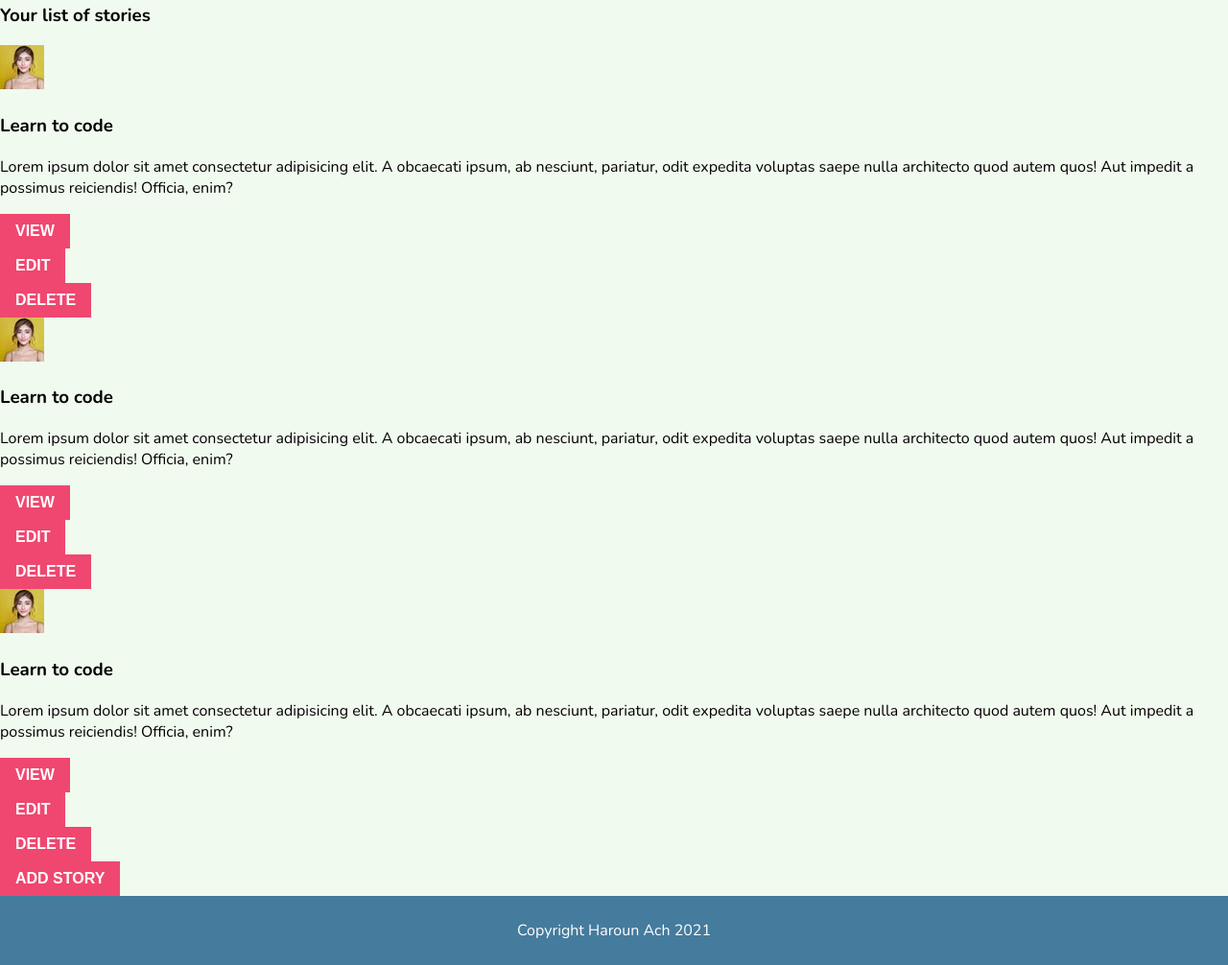
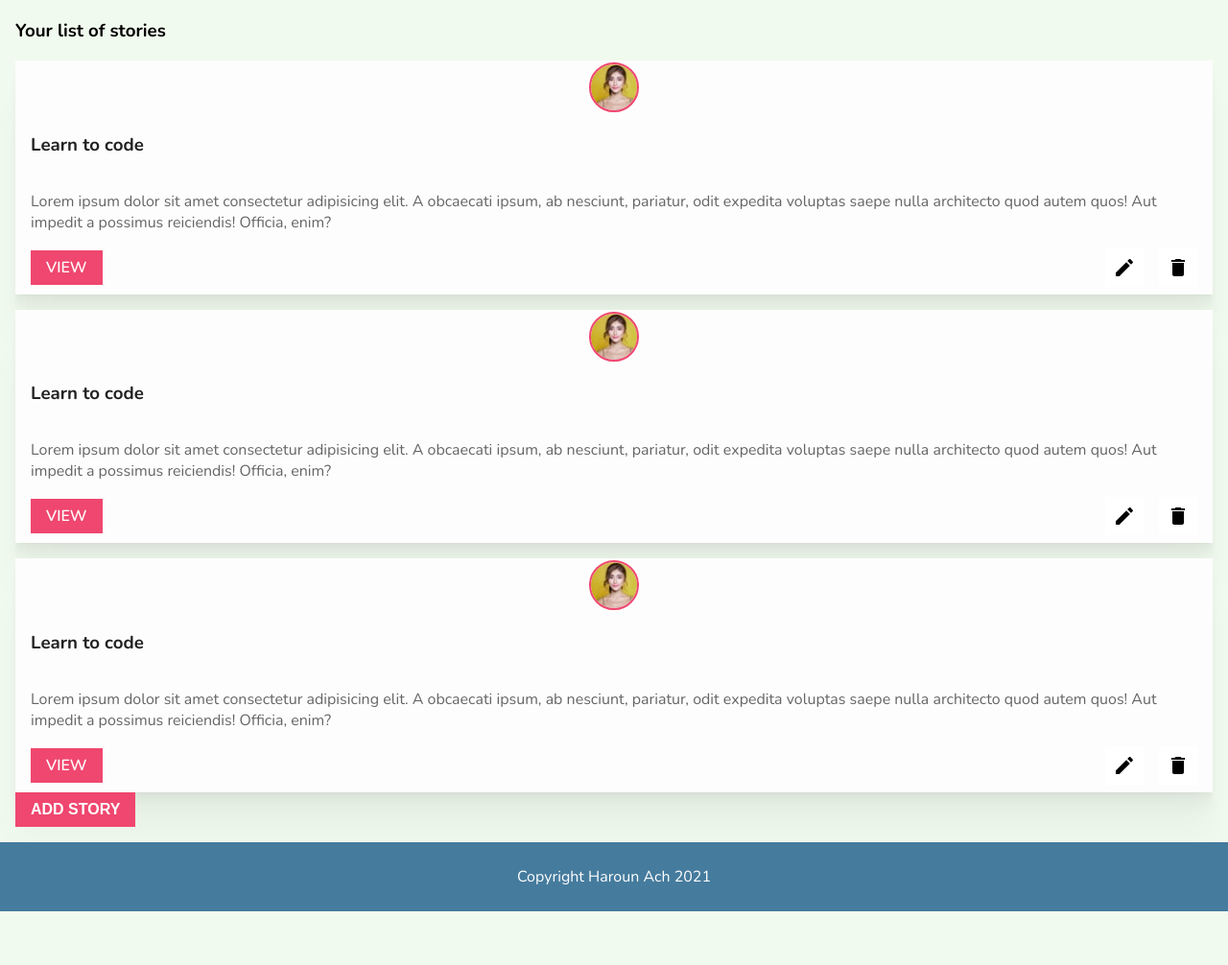
Before and after one commit to harounach/storybook-frontend, a website: page public/dashboard.html in a window 1280 px wide. Shown: the part 156-1162 px from the top of the page at 96% size. After the commit the page ends 1106 px from the top, so only its background shows below. Drawn offline with nearby package versions, Linux system fonts and the light colour scheme; files that its build step writes are made by us from their sources.

Commit message:
Create story card styles

```diff
--- a/public/dashboard.html
+++ b/public/dashboard.html
@@ -53,10 +53,22 @@
             </p>
           </div>
           <div class="story-card__section">
-            <div class="btn-group">
-              <button class="btn">View</button>
-              <button class="btn">Edit</button>
-              <button class="btn">Delete</button>
+            <div class="btn-group btn-group--right">
+              <a href="#" class="btn btn--left">View</a>
+              <a href="#" class="btn btn--40 btn--bg-white btn--right-margin">
+                <img
+                  class="btn__icon"
+                  src="./images/edit_black_24dp.svg"
+                  alt=""
+                />
+              </a>
+              <button class="btn btn--40 btn--bg-white">
+                <img
+                  class="btn__icon"
+                  src="./images/delete_black_24dp.svg"
+                  alt=""
+                />
+              </button>
             </div>
           </div>
         </div>
@@ -84,10 +96,22 @@
             </p>
           </div>
           <div class="story-card__section">
-            <div class="btn-group">
-              <button class="btn">View</button>
-              <button class="btn">Edit</button>
-              <button class="btn">Delete</button>
+            <div class="btn-group btn-group--right">
+              <a href="#" class="btn btn--left">View</a>
+              <a href="#" class="btn btn--40 btn--bg-white btn--right-margin">
+                <img
+                  class="btn__icon"
+                  src="./images/edit_black_24dp.svg"
+                  alt=""
+                />
+              </a>
+              <button class="btn btn--40 btn--bg-white">
+                <img
+                  class="btn__icon"
+                  src="./images/delete_black_24dp.svg"
+                  alt=""
+                />
+              </button>
             </div>
           </div>
         </div>
@@ -115,10 +139,22 @@
             </p>
           </div>
           <div class="story-card__section">
-            <div class="btn-group">
-              <button class="btn">View</button>
-              <button class="btn">Edit</button>
-              <button class="btn">Delete</button>
+            <div class="btn-group btn-group--right">
+              <a href="#" class="btn btn--left">View</a>
+              <a href="#" class="btn btn--40 btn--bg-white btn--right-margin">
+                <img
+                  class="btn__icon"
+                  src="./images/edit_black_24dp.svg"
+                  alt=""
+                />
+              </a>
+              <button class="btn btn--40 btn--bg-white">
+                <img
+                  class="btn__icon"
+                  src="./images/delete_black_24dp.svg"
+                  alt=""
+                />
+              </button>
             </div>
           </div>
         </div>
--- a/sass/abstracts/_variables.scss
+++ b/sass/abstracts/_variables.scss
@@ -3,7 +3,7 @@ $primary-color: #457b9d;
 $on-primary-color: #ffffff;
 $secondary-color: #ef476f;
 $on-secondary-color: #ffffff;
-$surface-color: #ffffff;
+$surface-color: #fdfdfd;
 $on-surface-color: #000000;
 $background-color: #f1faee;
 $on-background-color: #000000;
--- a/sass/components/_button.scss
+++ b/sass/components/_button.scss
@@ -16,6 +16,11 @@
   color: vars.$on-secondary-color;
   padding: 0 1rem;
   cursor: pointer;
+
+  // btn--bg-white
+  &--bg-white {
+    background-color: #fff;
+  }
 
   // btn--36px
   &--36 {
@@ -52,6 +57,26 @@
     border-radius: 50%;
   }
 
+  // btn--left
+  &--left {
+    margin-right: auto;
+  }
+
+  // btn--left-margin
+  &--left-margin {
+    margin-left: 1rem;
+  }
+
+  // btn--right-margin
+  &--right-margin {
+    margin-right: 1rem;
+  }
+
+  // btn--margin
+  &--right-margin {
+    margin: 0 1rem;
+  }
+
   //btn__icon
   &__icon {
     width: 24px;
@@ -59,3 +84,16 @@
     fill: vars.$on-primary-color;
   }
 }
+
+//btn-group
+.btn-group {
+  width: 100%;
+  display: flex;
+  justify-content: flex-start;
+  align-items: center;
+
+  // btn-group--right
+  &--right {
+    justify-content: flex-end;
+  }
+}
--- /dev/null
+++ b/sass/components/_story-card.scss
@@ -0,0 +1,55 @@
+@use "../abstracts/variables" as vars;
+@use "../abstracts/mixins";
+@use "../base/typography" as type;
+
+// story-grid
+.story-grid {
+  width: 100%;
+  margin: 0;
+  padding: 0;
+  display: grid;
+  grid-template-columns: 1fr;
+  gap: 1rem;
+}
+
+// story-card
+.story-card {
+  width: 100%;
+  margin: 0;
+  padding: 0 1rem 0.5rem;
+  display: flex;
+  flex-direction: column;
+  background-color: vars.$surface-color;
+  @include mixins.surface-shadow;
+  // story-card__section
+  &__section {
+    width: 100%;
+    margin: 0;
+    padding: 0;
+  }
+
+  // story-card__avatar-wrapper
+  &__avatar-wrapper {
+    width: 3rem;
+    height: 3rem;
+    border-radius: 50%;
+    overflow: hidden;
+    margin: 0.25rem auto;
+    outline: 2px solid vars.$secondary-color;
+  }
+
+  // story-card__avatar
+  &__avatar {
+    min-width: 100%;
+  }
+
+  // story-card__title
+  &__title {
+    color: type.$text-high-color;
+  }
+
+  // story-card__body
+  &__body {
+    color: type.$text-medium-color;
+  }
+}
--- a/sass/main.scss
+++ b/sass/main.scss
@@ -22,6 +22,7 @@
 @use "./components/footer";
 @use "./components/login-card";
 @use "./components/button";
+@use "./components/story-card";
 
 // <pages>
 @use "./pages/home.scss";
--- a/sass/pages/_dashboard.scss
+++ b/sass/pages/_dashboard.scss
@@ -0,0 +1,22 @@
+// dashboard-page
+.dashboard-page {
+  display: flex;
+  flex-direction: column;
+  justify-content: flex-start;
+  // dashboard-page__header
+  &__header {
+    flex-shrink: 0;
+  }
+
+  // dashboard-page__main
+  &__main {
+    flex-grow: 1;
+    padding: 1rem;
+  }
+
+  // dashboard-page__footer
+  &__footer {
+    flex-shrink: 0;
+    margin-top: auto;
+  }
+}
```
Also changed, not shown: public/images/delete_black_24dp.svg (added), public/images/delete_white_24dp.svg (added), public/images/edit_black_24dp.svg (added), public/images/edit_white_24dp.svg (added).
